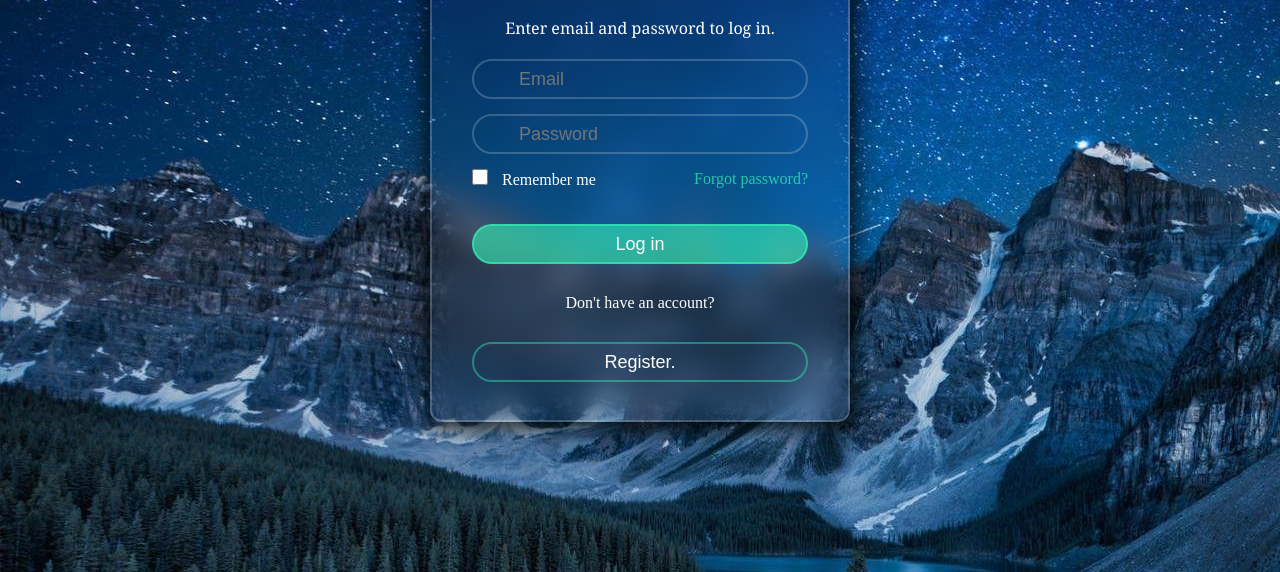
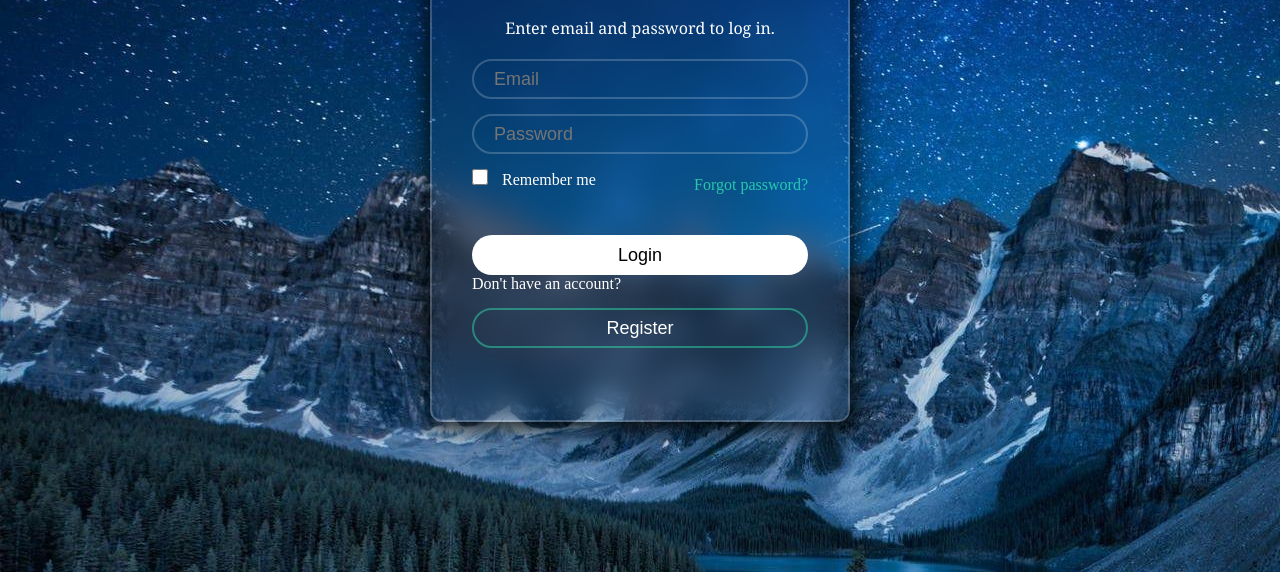
Before and after one commit to Tomshi-123/LOGIN-HTML-CSS, a plain HTML site: page index.html in a window 1280 px wide. Shown: the part 228-800 px from the top of the page. Drawn offline with Linux system fonts and the light colour scheme.

Commit message:
sista push

```diff
--- a/index.html
+++ b/index.html
@@ -2,47 +2,40 @@
 <html>
     <head>
         <meta charset="UTF-8">
-        <meta name="Description" content="My Log in form">
-        <title>Log in</title>
-        <link rel="stylesheet"href="/style.css">
+        <meta name="Description" content="My Log in form"> <!-- Beskrivning av sidan -->
+        <title>Log in</title> <!-- Titel på sidan -->
+        <link rel="stylesheet"href="/style.css"> <!-- Länk till CSS-filen -->
     </head>
     <body>
-        <div class="container">
+        <div class="container"> <!-- Huvudbehållaren för formuläret -->
             <form action="https://www.icegif.com/wp-content/uploads/2023/09/icegif-506.gif" method="POST" target="_self">
-                <h1>Welcome!</h1>
+                <h1>Welcome!</h1> <!-- Huvudrubrik -->
 
-
-                <p class="p1">Enter email and password to log in.</p>
-
+                <p class="p1">Enter email and password to log in.</p> <!-- Kort beskrivning -->
 
                 <div class="field">
-                    <input type="text" id="email" placeholder="Email" required>
-
+                    <input type="text" id="email" placeholder="Email" required> <!-- Fält för e-post -->
                 </div>
 
                 <div class="field">
-                    <input type="password" id="password" placeholder="Password" required>
+                    <input type="password" id="password" placeholder="Password" required> <!-- Fält för lösenord -->
                 </div>
 
-
-                <div class="remember-forgot">
+                <div class="remember-forgot"> <!-- Checkbox och länk för glömt lösenord -->
                     <label>
                         <input type="checkbox" id="remember"> Remember me
                     </label>
                     <a href="#" class="forgot">Forgot password?</a>
                 </div>
 
+                <button type="submit" class="btn">Login</button> <!-- Inloggningsknapp -->
 
-
-                <button type="submit" class="btn">Log in</button>
-
-                <div class="create-account">
+                <div class="create-account"> <!-- Text för att skapa konto -->
                     <p class="medlem">Don't have an account? </p>
                 </div>
 
-                <button type="button" class="rgstr">Register.</button>
+                <button type="button" class="rgstr">Register</button> <!-- Knapp för registrering -->
             </form>
         </div>
-
     </body>
 </html>
--- a/style.css
+++ b/style.css
@@ -1,17 +1,19 @@
-*{
+* {
     margin: 0;
     padding: 0;
     box-sizing: border-box;
 }
 
+/* Styla bakgrunden och centrera innehållet */
 body {
     display: flex;
     justify-content:center;
     height: 100vh;
     margin:0;
-    background-image: url('/Css/F25S-BILDER/wp3937365.jpg') ;
+    background-image: url('/Css/F25S-BILDER/wp3937365.jpg');
 }
 
+/* Styla inloggningsrutan */
 .container {
     position: fixed;
     width: 420px;
@@ -28,50 +30,40 @@ body {
     box-shadow: 2px 3px 25px 3px rgb(1, 5, 5);
 }
 
+/* Stil för rubrik */
 .container h1 {
-
     font-family: Georgia, serif;
-        font-style: normal;
     text-align: center;
     margin-bottom: 20px;
-
-
 }
 
+/* Stil för texten under rubriken */
 .container .p1 {
     font-family: Georgia, serif;
-        font-style: normal;
     text-align: center;
-        margin-bottom: 20pX;
-
+    margin-bottom: 20px;
 }
 
+/* Stil för inmatningsfälten */
 .container input {
     height: 40px;
     width: 100%;
-        padding-left: 45px;
+    padding-left: 20px;
     outline: none;
     border: 2px solid rgba(255, 255, 255, .2);
     font-size: 18px;
     border-radius: 25px;
     margin-bottom: 15px;
-    }
-
-    .container #email {
-        background: transparent;
-        color:white;
-    }
-
-    .container #password {
     background: transparent;
     color: white;
 }
 
+/* Ändra kantfärg vid hover */
 .container input:hover {
     border: 2px solid rgb(114, 207, 250);
 }
 
-
+/* Stil för "Kom ihåg mig" och "Glömt lösenord?" */
 .container .remember-forgot {
     display: flex;
     justify-content: space-between;
@@ -82,10 +74,10 @@ body {
 .container #remember {
     width: 16px;
     height: 16px;
-        margin-bottom: 0;
     margin-right: 10px;
 }
 
+/* Stil för "Glömt lösenord?"-länk */
 .container .forgot {
     font-size: 16px;
     color: rgba(52, 252, 185, 0.692);
@@ -97,51 +89,34 @@ body {
     text-decoration: underline;
 }
 
-    .container .create-account {
-        margin: 15px;
-        text-align: center;
-    }
-
-    .container .member {
-        color:rgba(52, 252, 185, 0.692);
-    }
-
-    .container .member:hover {
-        color: purple;
-    }
-
+/* Stil för knappen "Logga in" */
 .container .btn {
-        color: white;
+    color: black;
     height: 40px;
     width: 100%;
     margin-top: 15px;
-        outline: none;
-        border: 2px solid rgb(52, 252, 185, 0.562);
+    border: 2px solid rgba(255, 255, 255, 0.562);
     font-size: 18px;
     border-radius: 25px;
-        margin-bottom: 15px;
-        text-align: center;
-        background-color: rgba(52, 252, 185, 0.562);
+    background-color: white;
 }
 
 .container .btn:hover {
-            border: 2px solid rgb(198, 255, 236);
+    border: 2px solid rgb(114, 207, 250);
 }
 
+/* Stil för registreringsknappen */
 .container .rgstr {
     background-color: transparent;
     color: white;
     height: 40px;
     width: 100%;
     margin-top: 15px;
-        outline: none;
     border: 2px solid rgba(52, 252, 185, 0.404);
     font-size: 18px;
     border-radius: 25px;
-        margin-bottom: 15px;
-        text-align: center;
 }
 
 .container .rgstr:hover {
-        border: 2px solid rgba(156, 253, 221, 0.658);
+    border: 2px solid rgb(114, 207, 250);
 }
```
Lines whose indentation alone changed are shown as unchanged.
